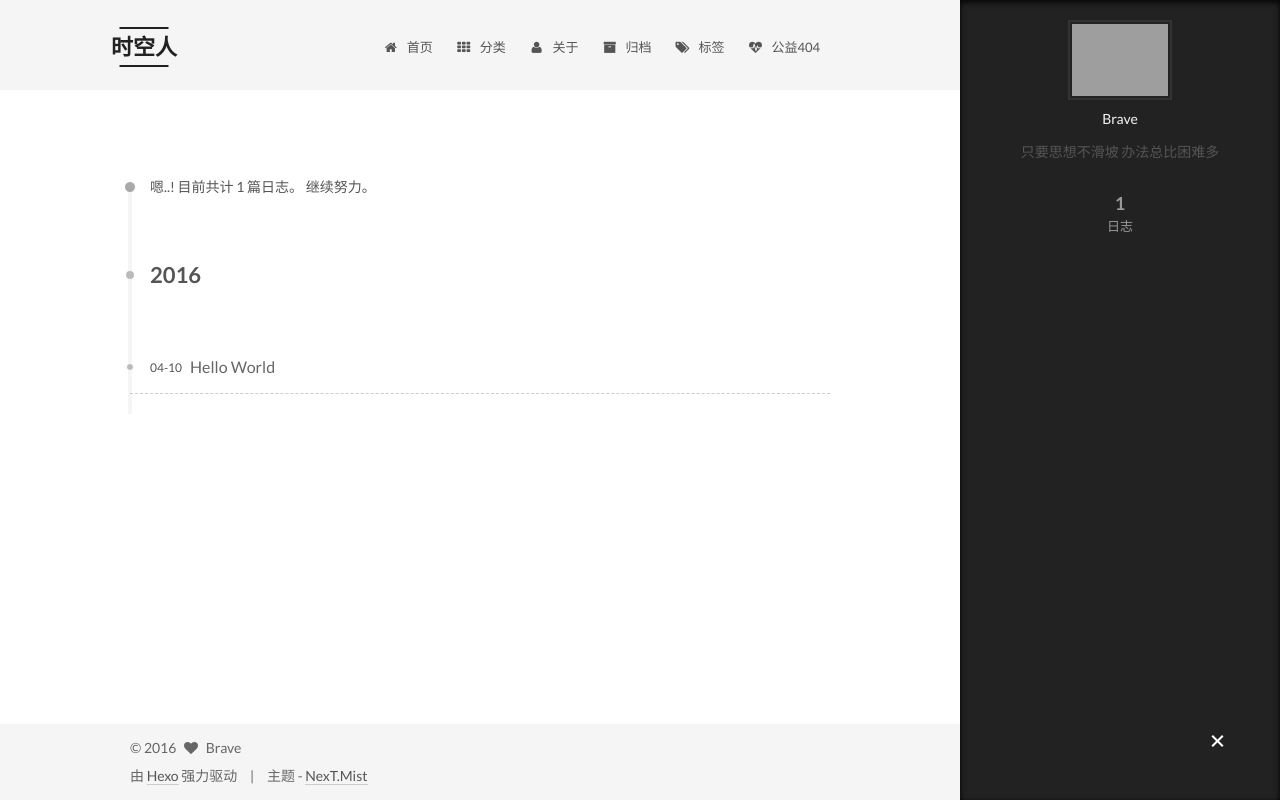
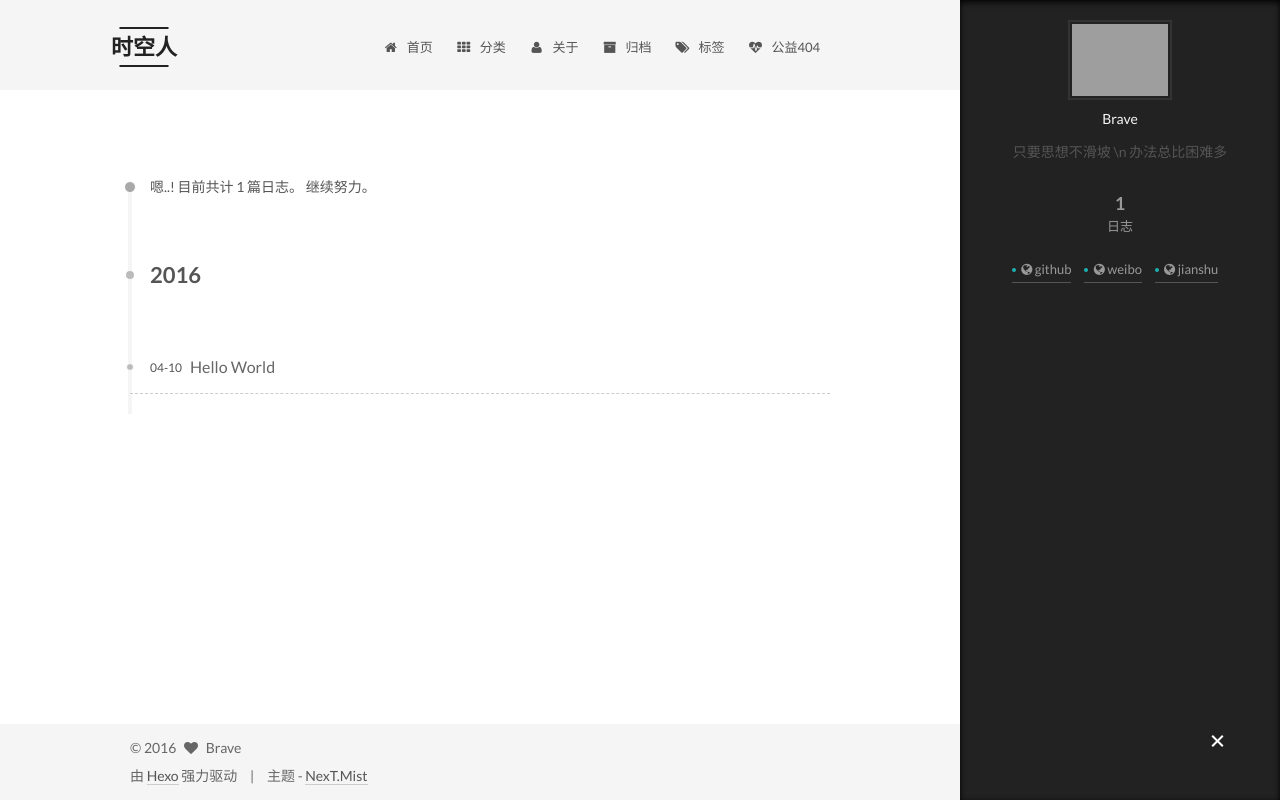
Before and after one commit to BraveMatchstickMen/BraveMatchstickMen.github.io, a plain HTML site: page archives/2016/04/index.html in a window 1280 px wide. Drawn offline with Linux system fonts and the light colour scheme; grey boxes are pictures that could not be loaded.

Commit message:
Site updated: 2016-04-10 17:03:38

```diff
--- a/archives/2016/04/index.html
+++ b/archives/2016/04/index.html
@@ -80,15 +80,15 @@
 
 
 
-<meta name="description" content="只要思想不滑坡 办法总比困难多">
+<meta name="description" content="只要思想不滑坡 \n 办法总比困难多">
 <meta property="og:type" content="website">
 <meta property="og:title" content="时空人">
 <meta property="og:url" content="http://chaiyongfeng.com/archives/2016/04/index.html">
 <meta property="og:site_name" content="时空人">
-<meta property="og:description" content="只要思想不滑坡 办法总比困难多">
+<meta property="og:description" content="只要思想不滑坡 \n 办法总比困难多">
 <meta name="twitter:card" content="summary">
 <meta name="twitter:title" content="时空人">
-<meta name="twitter:description" content="只要思想不滑坡 办法总比困难多">
+<meta name="twitter:description" content="只要思想不滑坡 \n 办法总比困难多">
 
 
 
@@ -328,7 +328,7 @@
                src="http://ww1.sinaimg.cn/mw690/8edca89bgw1f2rp95fpbjj208c08ct9y.jpg"
                alt="Brave" />
           <p class="site-author-name" itemprop="name">Brave</p>
-          <p class="site-description motion-element" itemprop="description">只要思想不滑坡 办法总比困难多</p>
+          <p class="site-description motion-element" itemprop="description">只要思想不滑坡 \n 办法总比困难多</p>
         </div>
         <nav class="site-state motion-element">
           <div class="site-state-item site-state-posts">
@@ -347,6 +347,35 @@
 
 
         <div class="links-of-author motion-element">
+
+
+              <span class="links-of-author-item">
+                <a href="https://github.com/BraveMatchstickMen" target="_blank">
+
+                    <i class="fa fa-globe"></i>
+
+                  github
+                </a>
+              </span>
+
+              <span class="links-of-author-item">
+                <a href="http://www.weibo.com/2396825755" target="_blank">
+
+                    <i class="fa fa-globe"></i>
+
+                  weibo
+                </a>
+              </span>
+
+              <span class="links-of-author-item">
+                <a href="http://www.jianshu.com/users/fddb055efe32/latest_articles" target="_blank">
+
+                    <i class="fa fa-globe"></i>
+
+                  jianshu
+                </a>
+              </span>
+
 
         </div>
 
```
Also changed, not shown: 2016/04/10/hello-world/index.html (+30 -1 lines), archives/2016/index.html (+33 -4 lines), archives/index.html (+33 -4 lines), index.html (+33 -4 lines).
